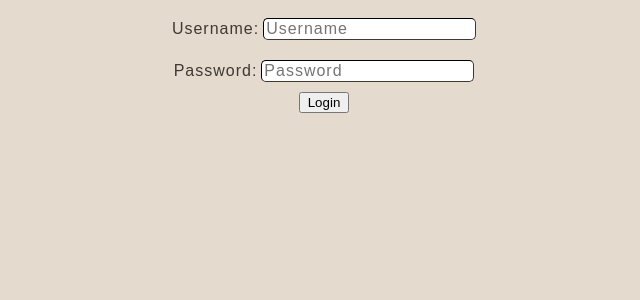
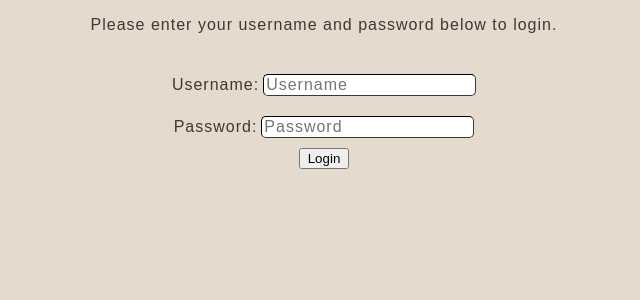
Before and after one commit to sabrinagm/Portfolio-2-DIG3134C, a PHP site: page /login.php in a window 1280 px wide. Shown: the top 300 px of the page, without its empty margins (316-956 px from the left). Run offline with PHP 8.4, Linux system fonts and the light colour scheme; some web fonts are replaced.

Commit message:
April 30, 2022 7:38 PM

```diff
--- a/login.php
+++ b/login.php
@@ -24,6 +24,7 @@ else {
     <body>
 
         <form action="login.php" method="POST">
+        <p>Please enter your username and password below to login.</p>
 
         <label class="formInfo">Username:</label>
         <input class="formInfo"type="text" placeholder="Username" name="username" id="username"><br>
```
